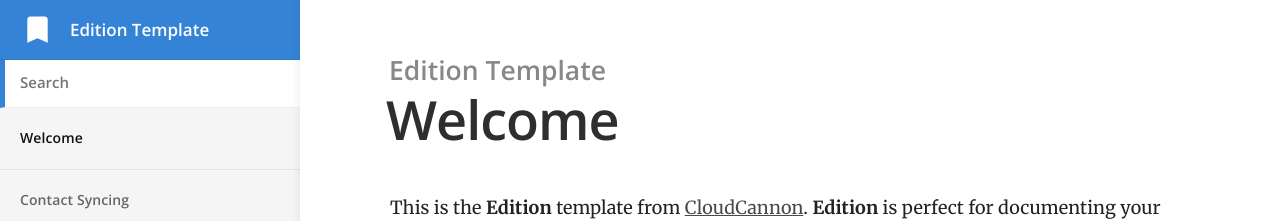
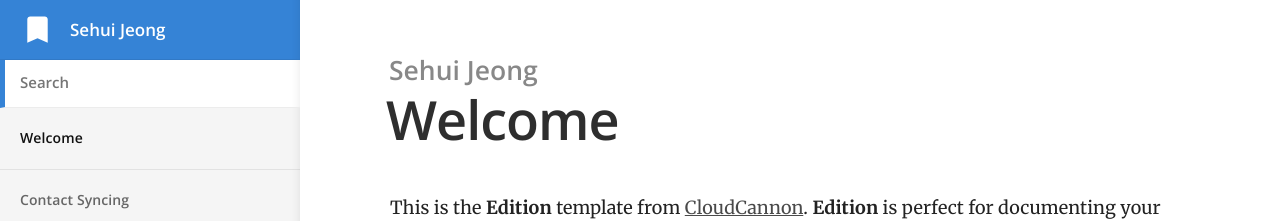
Before and after one commit to tpgml2612/CV, a Jekyll site: the page built from index.md, in a window 1280 px wide. Shown: the top 221 px of the page. Built offline with Jekyll 4.4.1, drawn with Linux system fonts in a browser that asks for light colours.

Commit message:
Update _config.yml

```diff
--- a/_config.yml
+++ b/_config.yml
@@ -1,23 +1,23 @@
 # ----
 # Site
 
-title: Edition Template
-url: "https://long-pig.cloudvent.net"
+title: Sehui Jeong
+url: "https://tpgml2612.github.io"
 baseurl:
 google_analytics_key:
 show_full_navigation: true
 
 # Values for the jekyll-seo-tag gem (https://github.com/jekyll/jekyll-seo-tag)
 logo: /siteicon.png
-description: Product documentation template for Jekyll.
+description: Sehui Jeong's Currriculum Vitae
 author:
-  name:
-  email:
-  twitter: # twitter username without the @ symbol
+  name: Sehui Jeong
+  email: tpgml2612@snu.ac.kr
+  twitter:
 social:
-  name: Edition Template
+  name: github
   links:
-    - https://github.com/CloudCannon/edition-jekyll-template
+    - https://github.com/tpgml2612/CV
 
 # -----
 # Build
```
